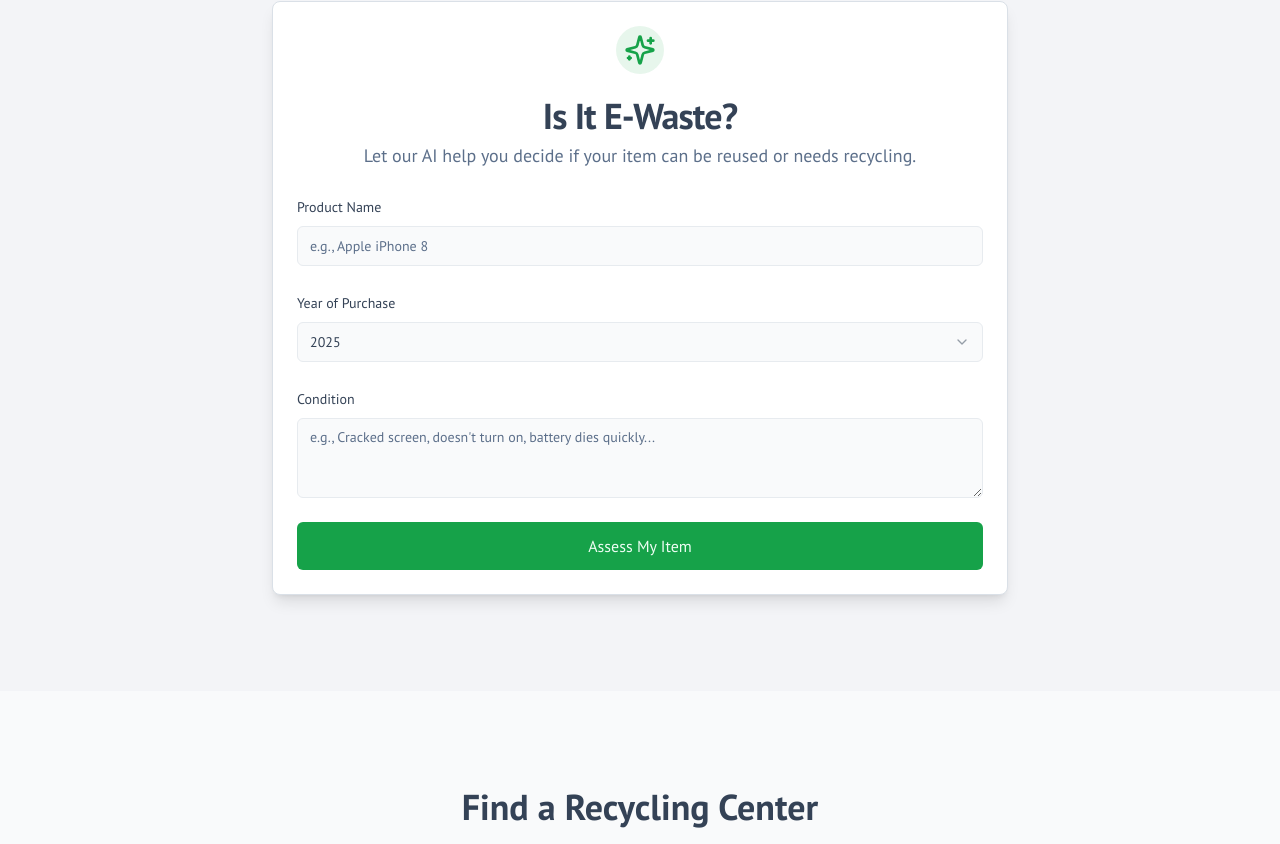
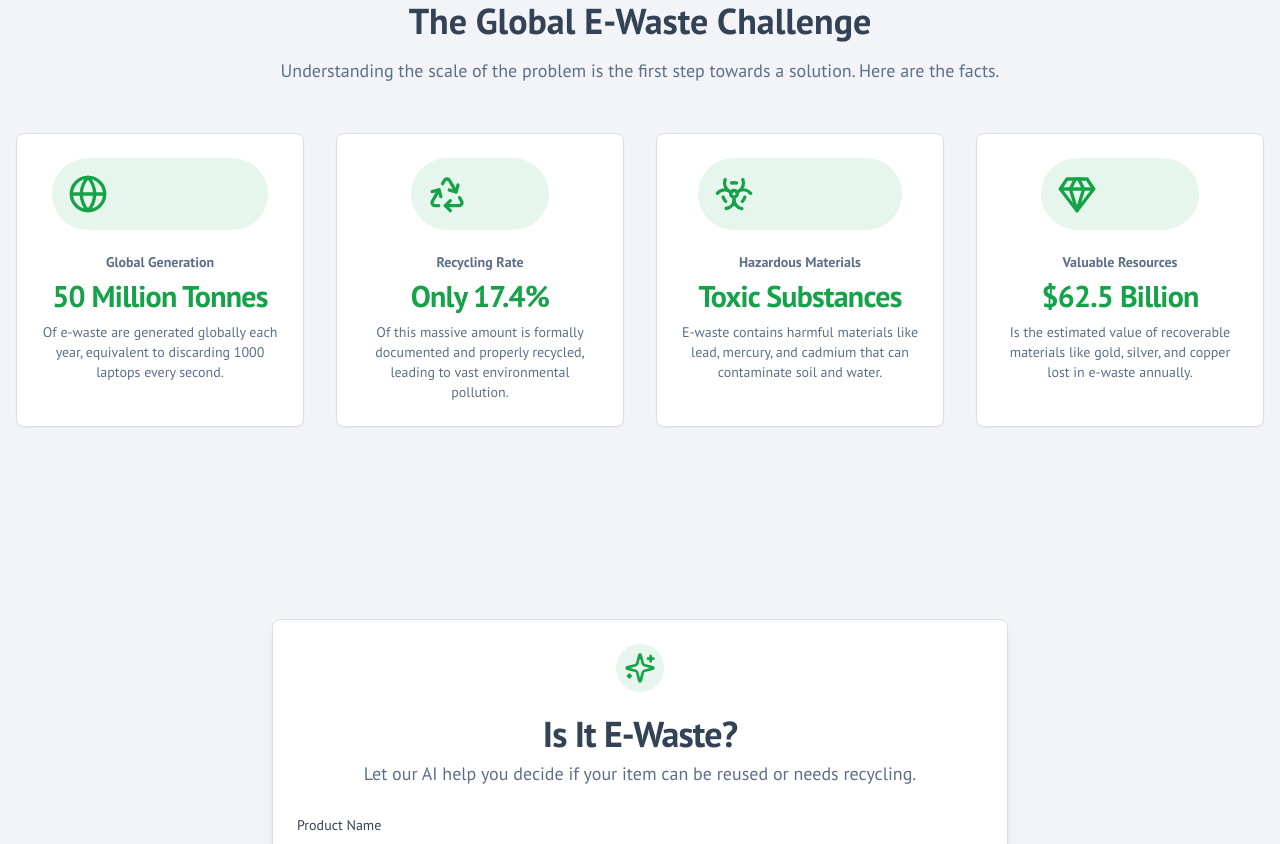
Before and after one commit to ShabdVasudeva/EcoCollect, a Next.js app: page / in a window 1280 px wide. Shown: the part 1656-2500 px from the top of the page. Built offline with nearby package versions, Linux system fonts and the light colour scheme; what genkit would draw is missing.

Commit message:
Update page.tsx

```diff
--- a/src/app/page.tsx
+++ b/src/app/page.tsx
@@ -1,6 +1,7 @@
 import { Header } from '@/components/header';
 import { Hero } from '@/components/hero';
 import { EwasteGuide } from '@/components/ewaste-guide';
+import { AwarenessSection } from '@/components/awareness-section';
 import { ProductAssessor } from '@/components/product-assessor';
 import { RecyclingLocator } from '@/components/recycling-locator';
 import { PickupForm } from '@/components/pickup-form';
@@ -18,10 +19,6 @@ export default function Home() {
       <Header />
       <main className="flex-grow">
         <Hero />
-        <EwasteGuide />
-        <ProductAssessor />
-        <RecyclingLocator />
-        <PickupForm />
         <MotionDiv
           variants={variants}
           initial="hidden"
@@ -30,6 +27,15 @@ export default function Home() {
           transition={{ duration: 0.5 }}
         >
           <EwasteGuide />
+        </MotionDiv>
+        <MotionDiv
+          variants={variants}
+          initial="hidden"
+          whileInView="visible"
+          viewport={{ once: true, amount: 0.2 }}
+          transition={{ duration: 0.5, delay: 0.2 }}
+        >
+          <AwarenessSection />
         </MotionDiv>
         <MotionDiv
           variants={variants}
```
